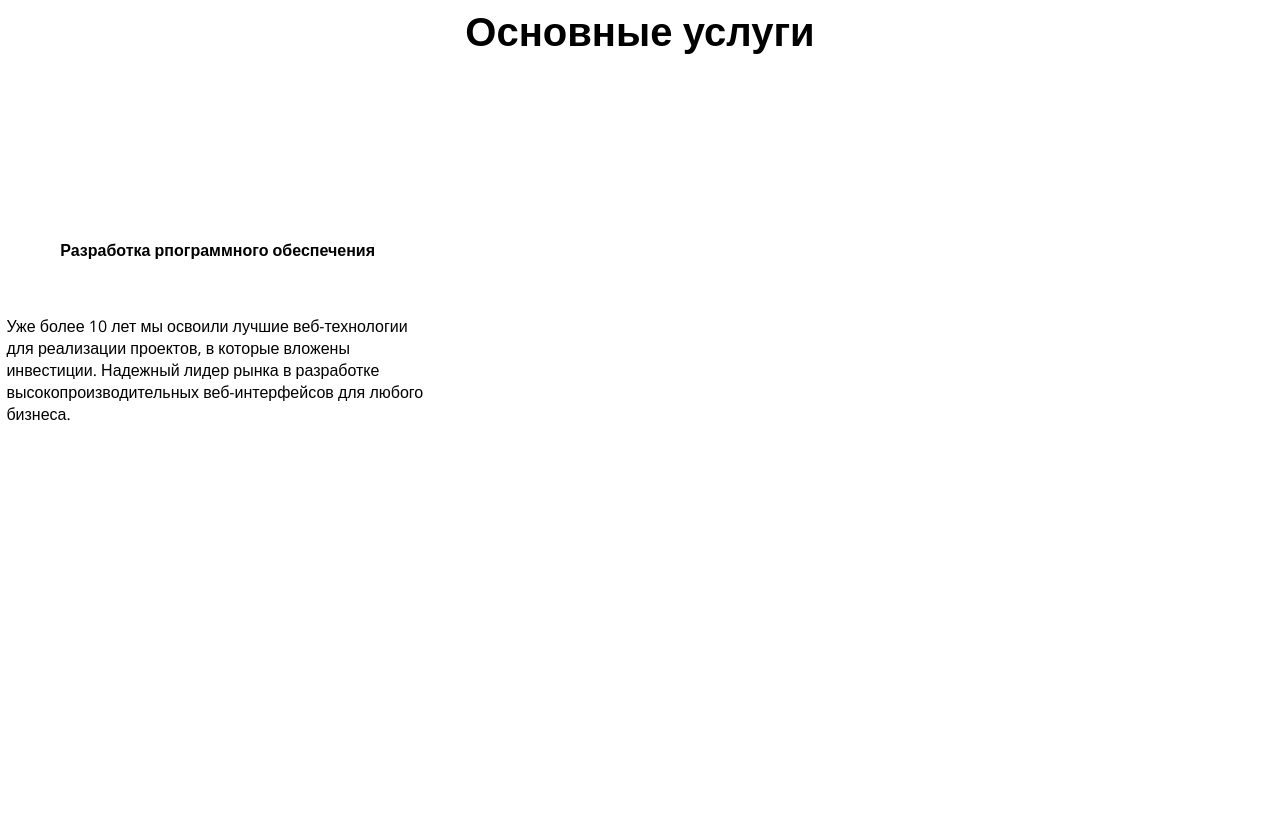
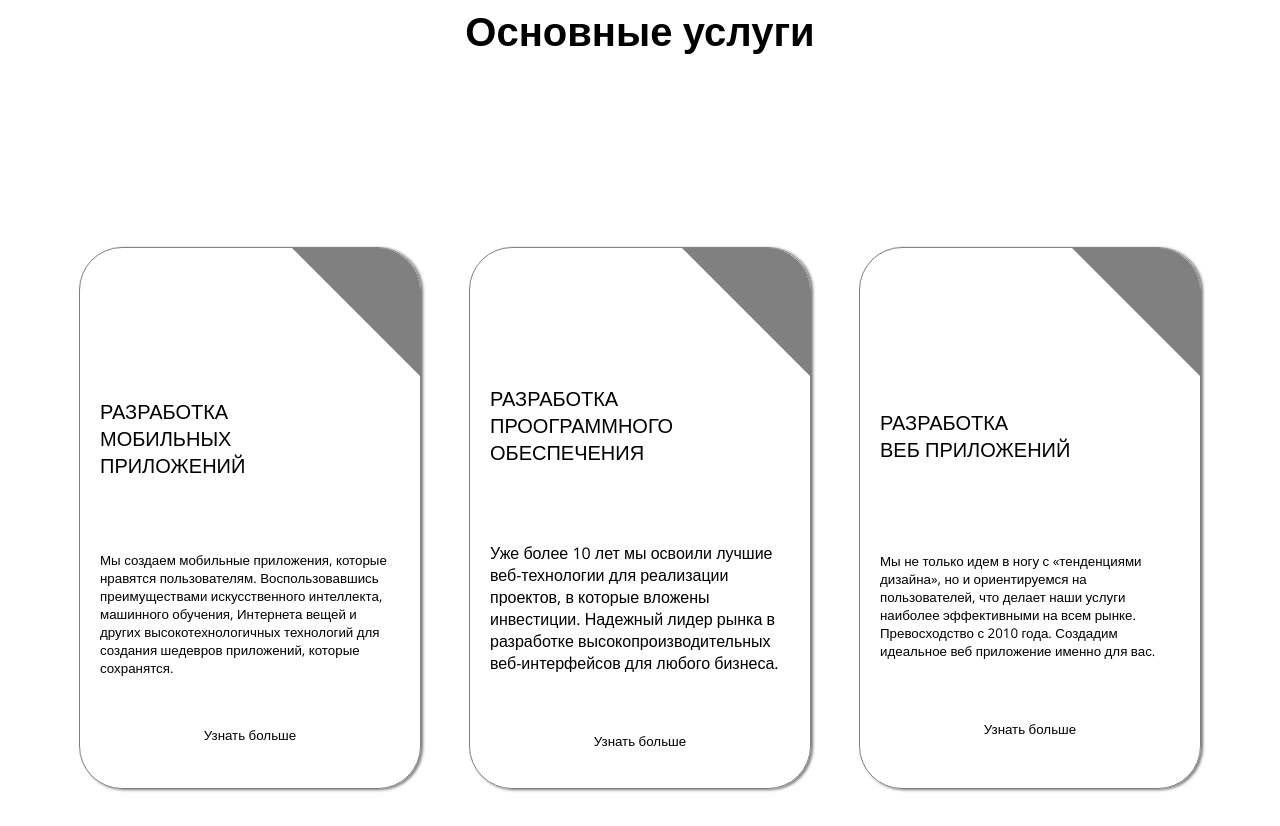
Before and after one commit to metallica81/exploring, a plain HTML site: page layout/index.html in a window 1280 px wide. Shown: the part 2141-2967 px from the top of the page. Before the commit the page ends 2606 px from the top, so only its background shows below. Drawn offline with nearby package versions, Linux system fonts and the light colour scheme.

Commit message:
create new pages and features in 1th pet-project

```diff
--- a/layout/index.html
+++ b/layout/index.html
@@ -69,15 +69,45 @@
     <div class="third">
         <div class="block_common_1">
 
-            <h4>Разработка рпограммного обеспечения</h4>
+            <div class="service_label"></div>
+
+            <h4>Разработка<br>мобильных<br>приложений</h4>
+
+            <p>Мы создаем мобильные приложения, которые нравятся пользователям.
+                Воспользовавшись преимуществами искусственного интеллекта, машинного
+                обучения, Интернета вещей и других высокотехнологичных технологий для создания
+                шедевров приложений, которые сохранятся.</p>
+
+            <p class="tranp">Узнать больше</p>
+
+        </div>
+
+        <div class="block_common_2">
+
+            <div class="service_label"></div>
+
+            <h4>Разработка<br>проограммного<br>обеспечения</h4>
 
             </p>Уже более 10 лет мы освоили лучшие веб-технологии
             для реализации проектов, в которые вложены инвестиции. Надежный лидер рынка
             в разработке высокопроизводительных веб-интерфейсов для любого бизнеса.</p>
 
+            <p class="tranp">Узнать больше</p>
         </div>
-        <div class="block_common_2"></div>
-        <div class="block_common_3"></div>
+
+        <div class="block_common_3">
+            <div class="service_label"></div>
+
+
+            <h4>Разработка<br>веб приложений</h4>
+
+            <p>Мы не только идем в ногу с «тенденциями дизайна», но и ориентируемся на
+                пользователей, что делает наши услуги наиболее эффективными на всем рынке.
+                Превосходство с 2010 года. Создадим идеальное веб приложение именно для вас.</p>
+
+            <p class="tranp">Узнать больше</p>
+
+        </div>
     </div>
 </body>
 </html>
--- a/layout/lay.css
+++ b/layout/lay.css
@@ -200,6 +200,58 @@ h5 {
 
 .third {
     display: grid;
-    grid-template-columns: 33vw 33vw 33vw;
+    grid-template-columns: 340px 340px 340px;
+    grid-template-rows: 600px;
     position: relative;
+    gap: 50px;
 }
+
+.third  h4 {
+    text-transform: uppercase;
+    font-size: 15pt;
+    font-weight: normal;
+    justify-self: left;
+    align-self: normal;
+    margin-left: 0px;
+    margin-top: 0px;
+}
+
+.third > div  {
+    width: 300px;
+    height: 500px;
+    padding: 20px;
+    border: 1px ridge grey;
+    border-radius: 43px;
+    box-shadow: 2px 1px 3px #777;
+}
+
+.third  p {
+    font-size: 10pt;
+}
+
+.service_label {
+    width: 0;
+    height: 0;
+    border-top: 64px solid grey;
+    border-right: 64px solid grey;
+    border-bottom: 64px solid transparent;
+    border-left: 64px solid transparent;
+    justify-self: end;
+    align-self: start;
+    border-radius: 0px 43px 0px 0px;
+    margin-right: -20px;
+    margin-top: -20px;
+}
+
+
+/*
+.third .tranp {
+    color: hsla(0, 0%, 0%, 0.338);
+    margin-bottom: 0;
+}
+*/
+
+
+/*доделать лейблы (картинка svg)
+добавить иконки внизу и изменение при наведение
+добавить адаптивности*/
```
